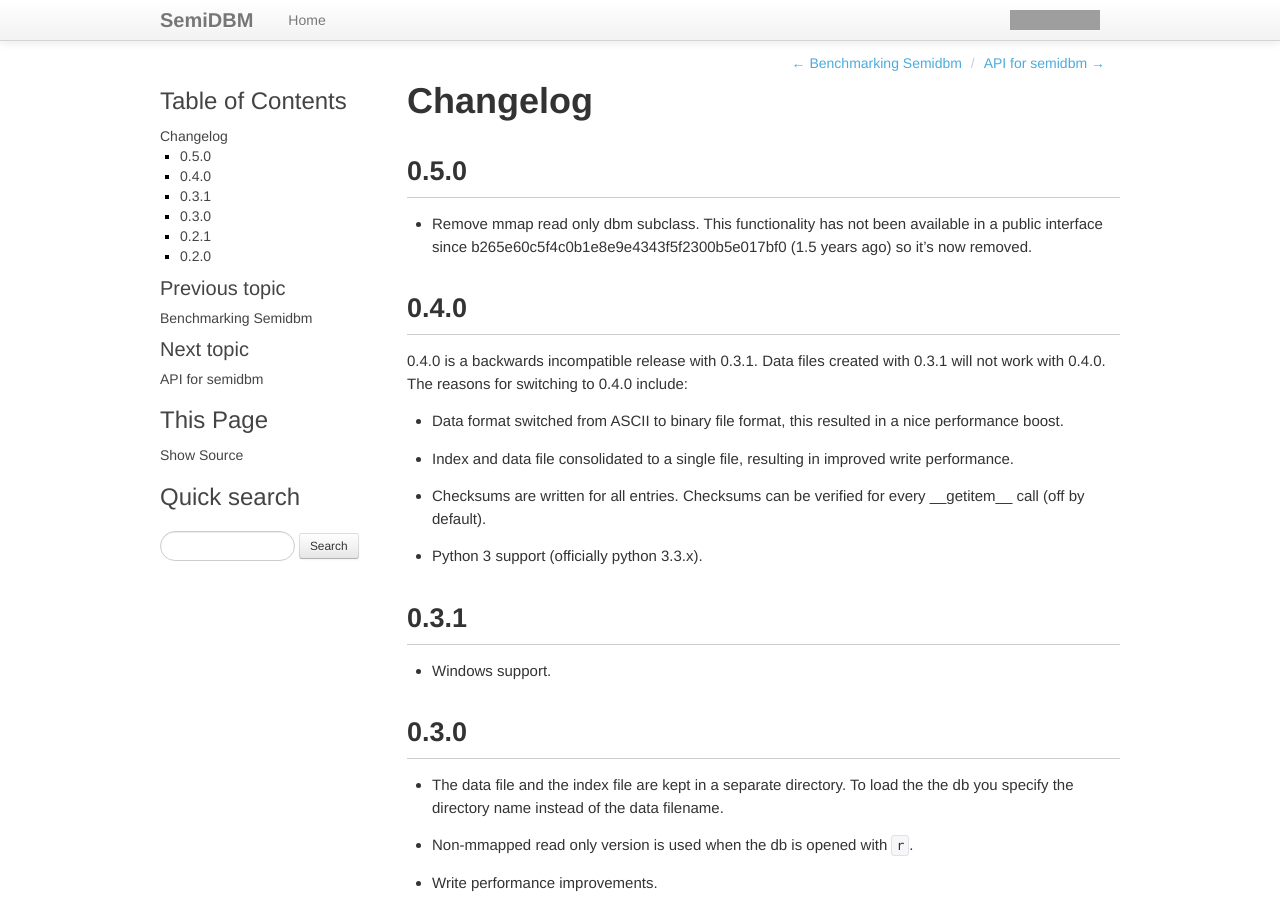
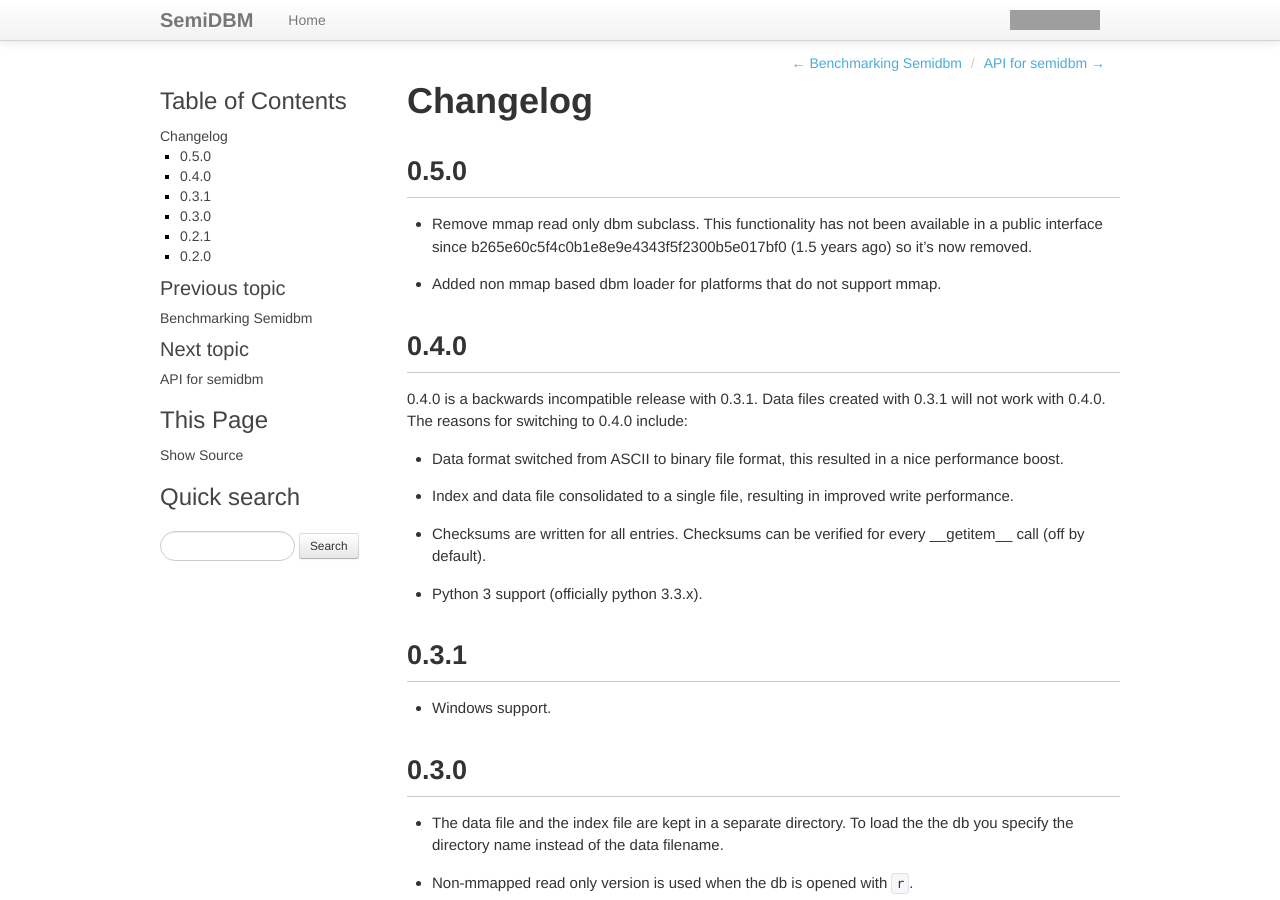
Before and after one commit to jamesls/semidbm, a Sphinx documentation site: the page built from docs/changelog.rst, in a window 1280 px wide and 900 px high. Built offline with Sphinx 7.4.7, drawn with Linux system fonts in a browser that asks for light colours; grey boxes are pictures that could not be loaded.

Commit message:
Update changelog entry

```diff
--- a/docs/changelog.rst
+++ b/docs/changelog.rst
@@ -9,6 +9,8 @@
   has not been available in a public interface since
   b265e60c5f4c0b1e8e9e4343f5f2300b5e017bf0 (1.5 years ago)
   so it's now removed.
+* Added non mmap based dbm loader for platforms that do not
+  support mmap.
 
 
 0.4.0
```
